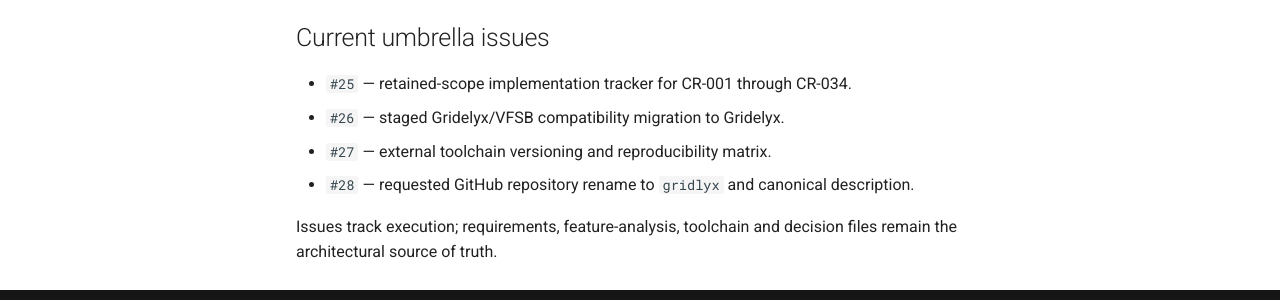
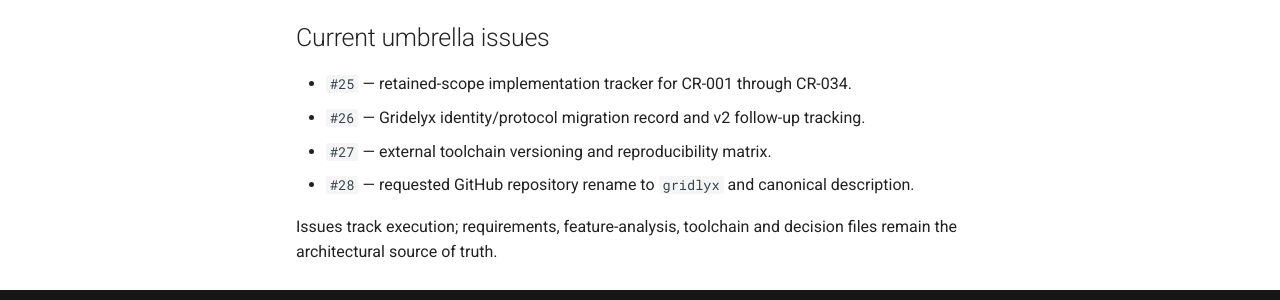
Before and after one commit to IAMACESIRX/gridlyx, an MkDocs documentation site: the page built from docs/community/README.md, in a window 1280 px wide and 1245 px high. Shown: the part 911-1211 px from the top of the window. Built offline with MkDocs 1.6.1 and Material for MkDocs 9.7.7, drawn with Linux system fonts in a browser that asks for light colours; comment, search, counter and statistics services are not loaded.

Commit message:
Remove retired identity from community documentation index

```diff
--- a/docs/community/README.md
+++ b/docs/community/README.md
@@ -24,7 +24,7 @@
 ## Current umbrella issues
 
 - `#25` — retained-scope implementation tracker for CR-001 through CR-034.
-- `#26` — staged Gridelyx/VFSB compatibility migration to Gridelyx.
+- `#26` — Gridelyx identity/protocol migration record and v2 follow-up tracking.
 - `#27` — external toolchain versioning and reproducibility matrix.
 - `#28` — requested GitHub repository rename to `gridlyx` and canonical description.
 
```
